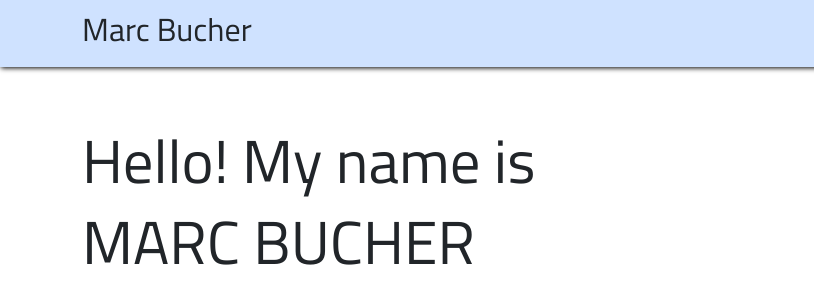
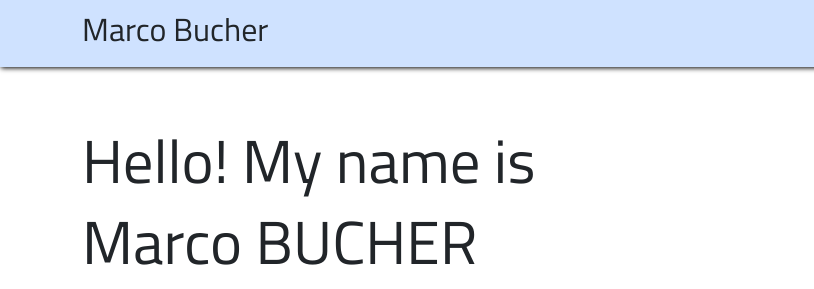
Before and after one commit to Swapvp/dummy-porfolio, a plain HTML site: page index.html in a window 1280 px wide. Shown: the top 289 px of the page, 0-814 px from the left. Drawn offline with nearby package versions, Linux system fonts and the light colour scheme.

Commit message:
porfolio

```diff
--- a/index.html
+++ b/index.html
@@ -28,7 +28,7 @@
                 <div class="container">
                     <div class="main-menu d-flex justify-content-between align-items-center">
                         <div class="logo">
-                            <h2>Marc Bucher</h2>
+                            <h2>Marco Bucher</h2>
                         </div>
                         <div class="desktop-menu d-none d-lg-block">
                             <a href="#intro">Home</a>
@@ -59,7 +59,7 @@
                 <!-- content -->
                 <div class="col-lg-6 col-md-12 content">
                     <h2>Hello! My name is</h2>
-                    <h2 class=" my-name">MARC BUCHER</h2>
+                    <h2 class=" my-name">Marco BUCHER</h2>
                     <p>I <span class="auto-text"></span></p class="auto-text-container">
                     <p>
                         Lorem ipsum dolor sit amet consectetur, adipisicing elit. Magnam tempore voluptates accusamus
@@ -307,7 +307,7 @@
         <div class="container">
             <div class="d-flex justify-content-between align-items-center">
                 <div class="footer-left">
-                    <h2>made by Marc Bucher</h2>
+                    <h2>made by Marco Bucher</h2>
                     <p>@ copyright 2023 || All rights reserved</p>
                 </div>
 
```
